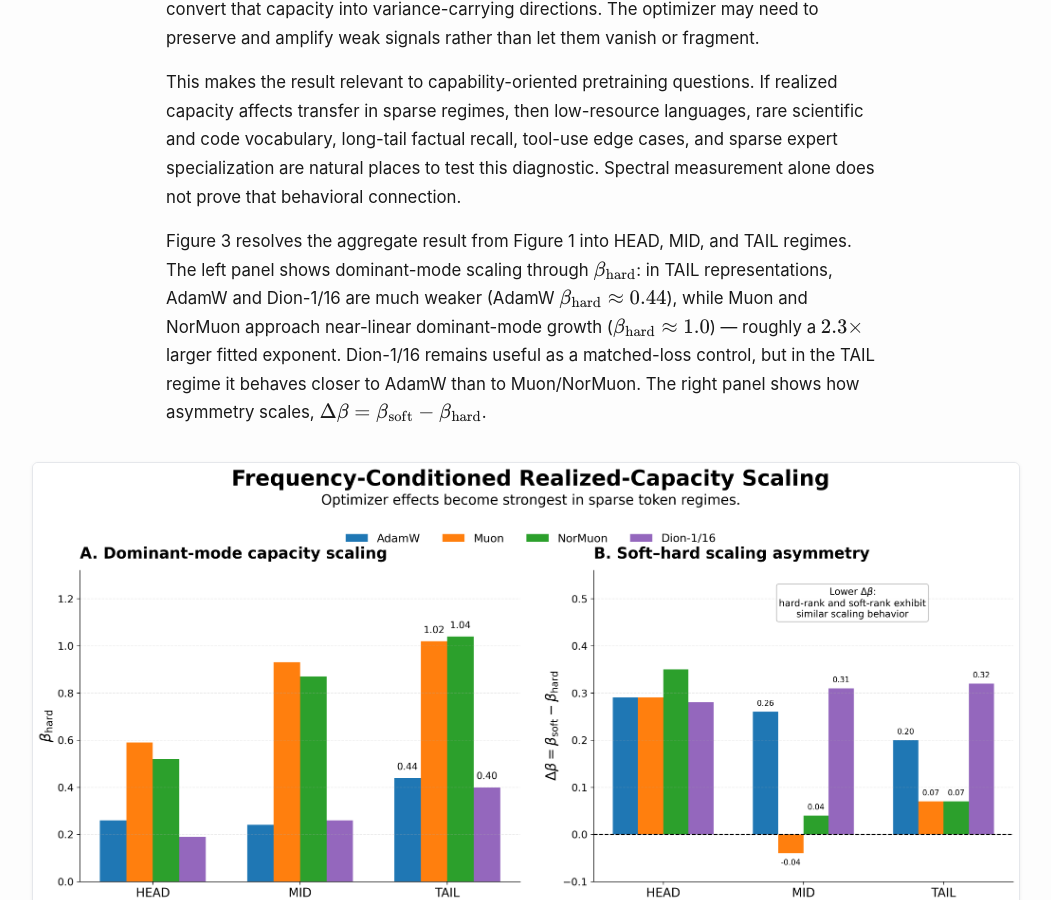
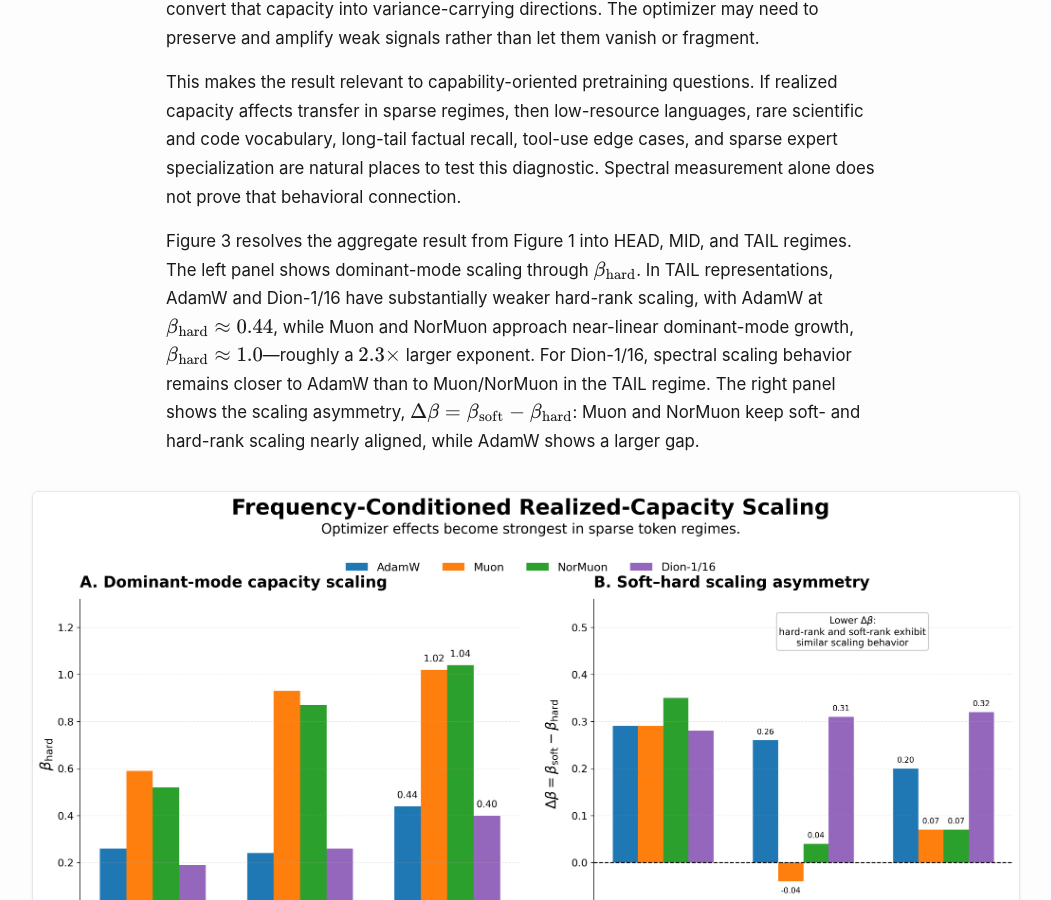
Before and after one commit to optimizer-scaling-laws/optimizer-scaling-laws.github.io, a Jekyll site: the page built from _posts/2026-06-26-architecture-creates-capacity-optimizers-realize-it.md, in a window 1280 px wide and 900 px high, scrolled down 6656 px. Shown: the whole window, without its empty margins (114-1165 px from the left). Built offline with Jekyll 4.4.1, drawn with Linux system fonts in a browser that asks for light colours.

Commit message:
Final date Polish round 7.2

```diff
--- a/_posts/2026-06-26-architecture-creates-capacity-optimizers-realize-it.md
+++ b/_posts/2026-06-26-architecture-creates-capacity-optimizers-realize-it.md
@@ -336,7 +336,7 @@ This is why architecture-only changes can under-deliver for long-tail behavior:
 
 This makes the result relevant to capability-oriented pretraining questions. If realized capacity affects transfer in sparse regimes, then low-resource languages, rare scientific and code vocabulary, long-tail factual recall, tool-use edge cases, and sparse expert specialization are natural places to test this diagnostic. Spectral measurement alone does not prove that behavioral connection.
 
-Figure 3 resolves the aggregate result from Figure 1 into HEAD, MID, and TAIL regimes. The left panel shows dominant-mode scaling through $\beta_{\mathrm{hard}}$: in TAIL representations, AdamW and Dion-1/16 are much weaker (AdamW $\beta_{\mathrm{hard}} \approx 0.44$), while Muon and NorMuon approach near-linear dominant-mode growth ($\beta_{\mathrm{hard}} \approx 1.0$) — roughly a $2.3\times$ larger fitted exponent. Dion-1/16 remains useful as a matched-loss control, but in the TAIL regime it behaves closer to AdamW than to Muon/NorMuon. The right panel shows how asymmetry scales, $\Delta\beta = \beta_{\mathrm{soft}} - \beta_{\mathrm{hard}}$.
+Figure 3 resolves the aggregate result from Figure 1 into HEAD, MID, and TAIL regimes. The left panel shows dominant-mode scaling through $\beta_{\mathrm{hard}}$. In TAIL representations, AdamW and Dion-1/16 have substantially weaker hard-rank scaling, with AdamW at $\beta_{\mathrm{hard}} \approx 0.44$, while Muon and NorMuon approach near-linear dominant-mode growth, $\beta_{\mathrm{hard}} \approx 1.0$---roughly a $2.3\times$ larger exponent. For Dion-1/16, spectral scaling behavior remains closer to AdamW than to Muon/NorMuon in the TAIL regime. The right panel shows the scaling asymmetry, $\Delta\beta = \beta_{\mathrm{soft}} - \beta_{\mathrm{hard}}$: Muon and NorMuon keep soft- and hard-rank scaling nearly aligned, while AdamW shows a larger gap.
 
 
 <figure class="figure-wide">
```
